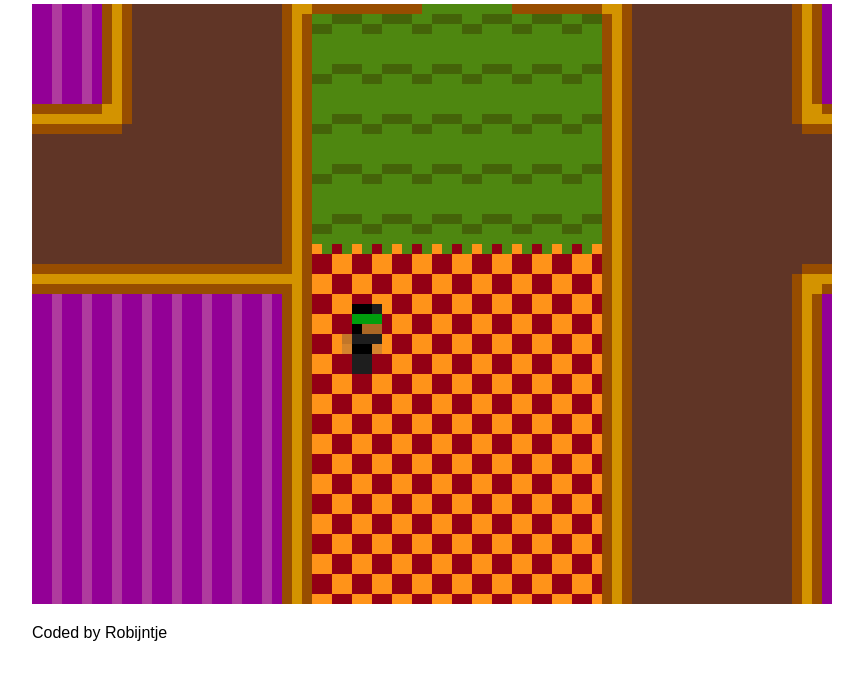
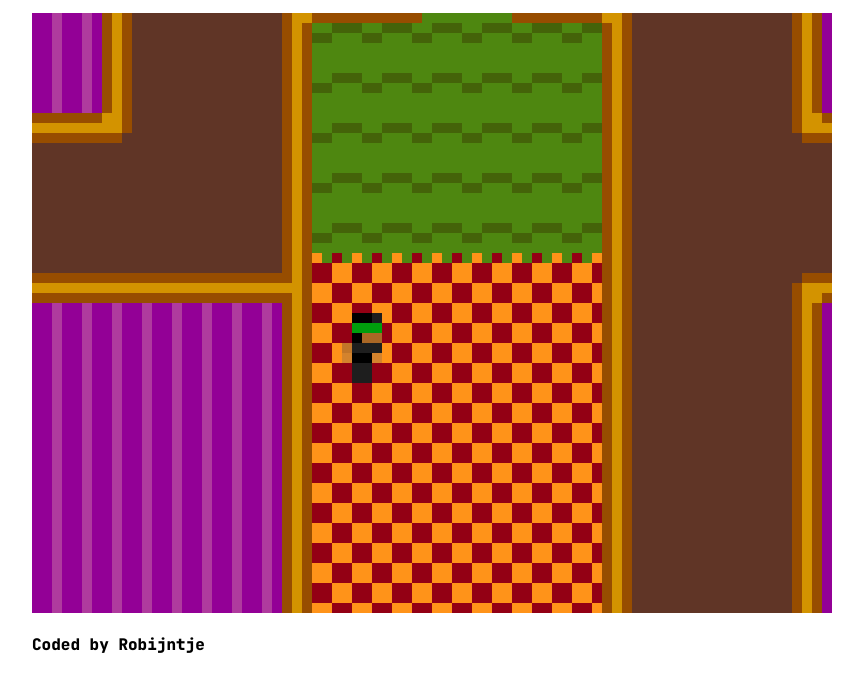
Before and after one commit to RobinBoers/NinjaDO, a plain HTML site: page index.html in a window 1280 px wide. Shown: the part 110-800 px from the top of the page, without its empty margins (96-959 px from the left). Drawn offline with Linux system fonts and the light colour scheme.

Commit message:
Added new font

```diff
--- a/css/main.css
+++ b/css/main.css
@@ -1,5 +1,5 @@
 body {
     width: 80%;
     margin:auto;
-    font-family: Arial, sans-serif;
+    font-family: JetBrains Mono, Arial, sans-serif;
 }
--- a/index.html
+++ b/index.html
@@ -4,6 +4,8 @@
     <meta charset="UTF-8">
     <meta name="viewport" content="width=device-width, initial-scale=1.0">
     <title>Ninja DO</title>
+    <link rel="preconnect" href="https://fonts.gstatic.com">
+    <link href="https://fonts.googleapis.com/css2?family=JetBrains+Mono:wght@800&display=swap" rel="stylesheet">
     <link rel="stylesheet"  href="css/main.css" type="text/css">
 </head>
 <body>
```
